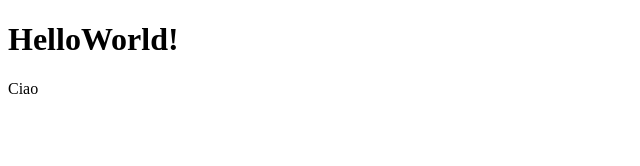
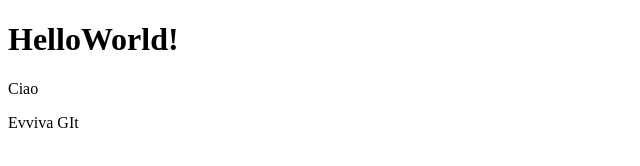
Before and after one commit to Jah3zzi/progetto1_remoto, a plain HTML site: page index.html in a window 1280 px wide. Shown: the full height of the page, 0-640 px from the left. Drawn offline with Linux system fonts and the light colour scheme.

Commit message:
add_text

```diff
--- a/index.html
+++ b/index.html
@@ -3,5 +3,6 @@
     <body>
         <h1>HelloWorld!</h1>
         <p>Ciao</p>
+        Evviva GIt
     </body>
 </html>
```
